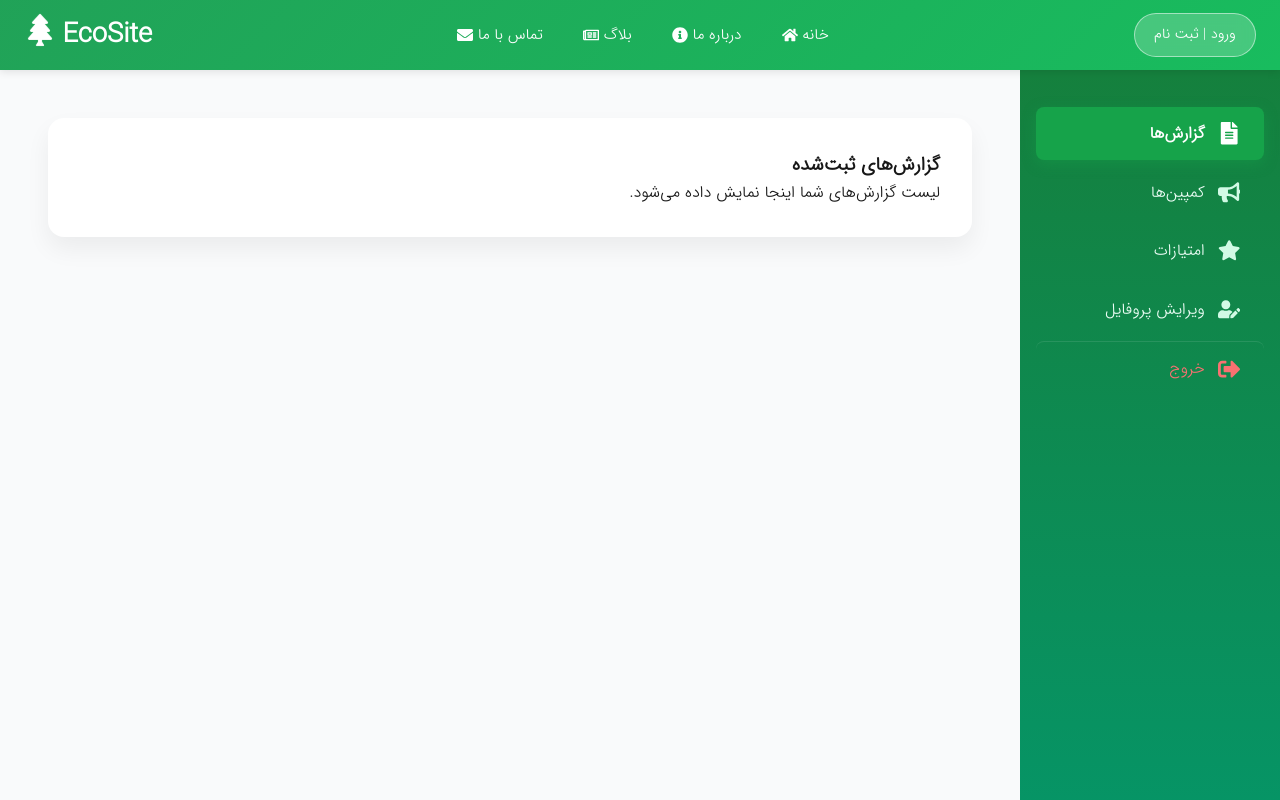
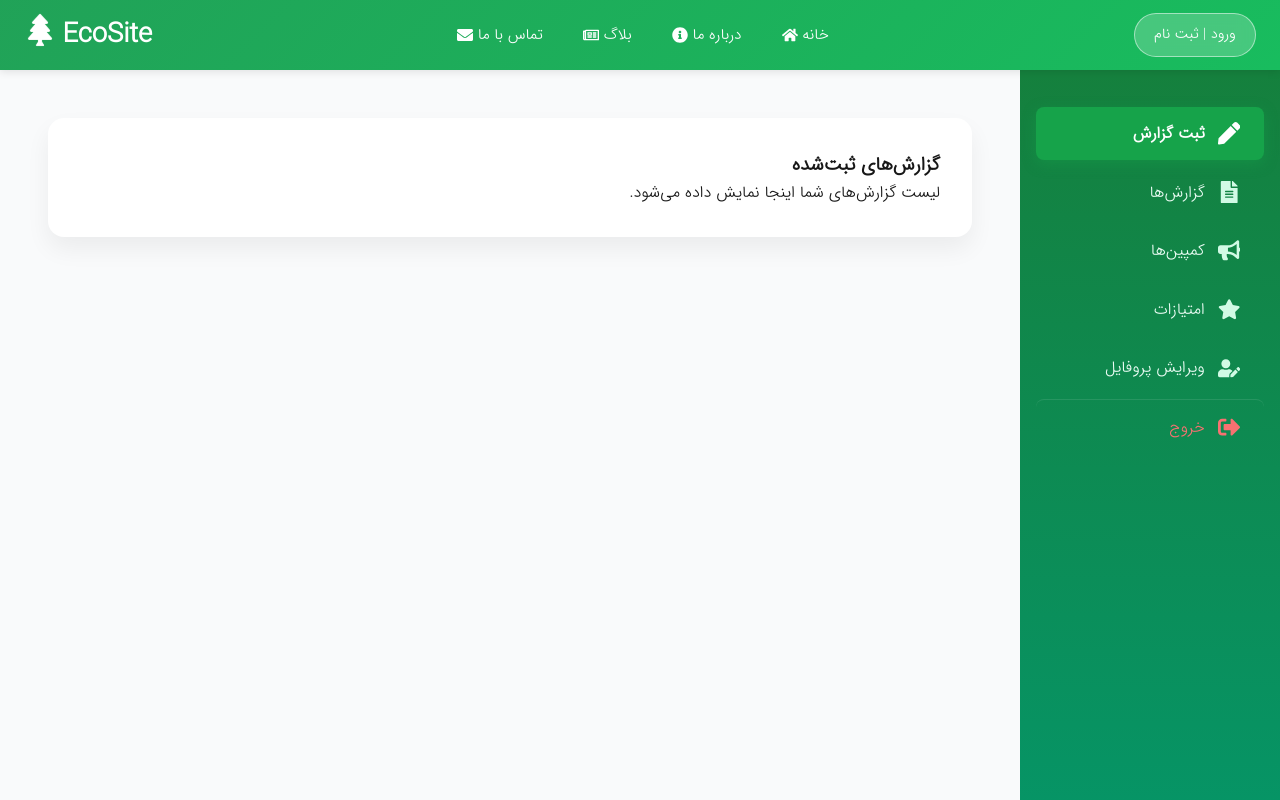
Before and after one commit to setareEzabadi/environment, a Next.js app: page /dashboard in a window 1280 px wide. Shown: the top 800 px of the page. Built offline with nearby package versions, Linux system fonts and the light colour scheme.

Commit message:
Update DashboardKarbar.jsx

```diff
--- a/components/DashboardKarbar/DashboardKarbar.jsx
+++ b/components/DashboardKarbar/DashboardKarbar.jsx
@@ -4,17 +4,20 @@ import {
     FaBullhorn,
     FaStar,
     FaUserEdit,
-    FaSignOutAlt
+    FaSignOutAlt,
+    FaPen
 } from 'react-icons/fa';
 import styles from './DashboardKarbar.module.css';
 import Reports from './Reports';
 import Campaigns from './Campaigns';
 import Stats from './Stats';
 import Profile from './Profile';
+import GetReports from './GetReports';
 
 // بخش‌های داشبورد
 const sections = [
-    { key: 'reports', label: 'گزارش‌ها', icon: FaFileAlt },
+    { key: 'reports', label: 'ثبت گزارش', icon: FaPen },
+    { key: 'Getreports', label: 'گزارش‌ها', icon: FaFileAlt },
     { key: 'campaigns', label: 'کمپین‌ها', icon: FaBullhorn },
     { key: 'stats', label: 'امتیازات', icon: FaStar },
     { key: 'profile', label: 'ویرایش پروفایل', icon: FaUserEdit }
@@ -53,6 +56,7 @@ const DashboardKarbar = () => {
             </aside>
             <main className={styles.content}>
                 {active === 'reports' && <Reports />}
+                {active === 'Getreports' && <GetReports />}
                 {active === 'campaigns' && <Campaigns />}
                 {active === 'stats' && <Stats />}
                 {active === 'profile' && <Profile />}
```
